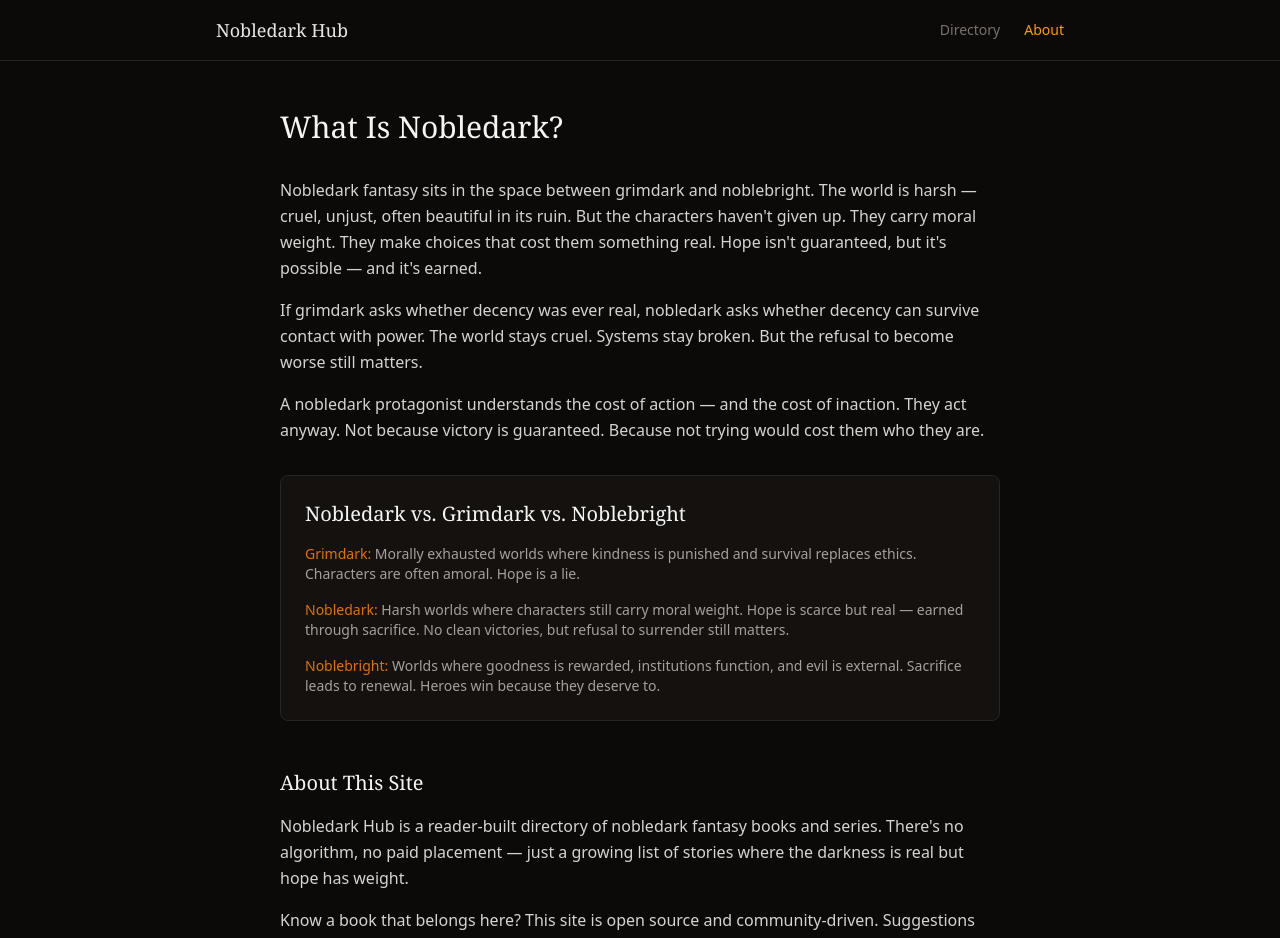
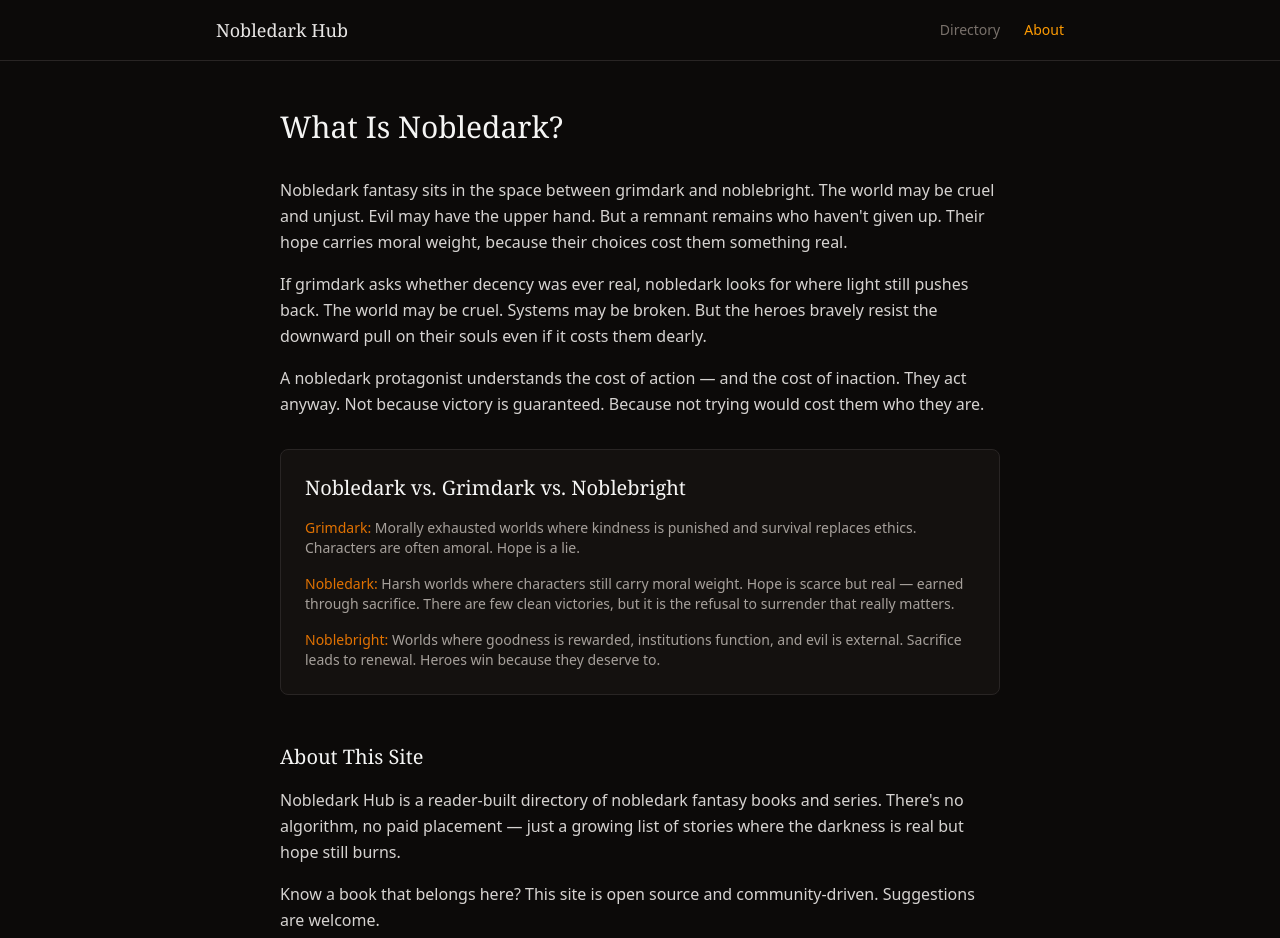
Before and after one commit to naurm/nobledark-hub, a Next.js app: page /about in a window 1280 px wide. Shown: the top 938 px of the page. Built offline with nearby package versions, Linux system fonts and the light colour scheme.

Commit message:
Update About page and genre definition with Red's revised copy

```diff
--- a/src/app/about/page.tsx
+++ b/src/app/about/page.tsx
@@ -34,8 +34,7 @@ export default function AboutPage() {
           <p>{GENRE_DEFINITION}</p>
 
           <p>
-            If grimdark asks whether decency was ever real, nobledark asks whether decency can survive contact with power.
-            The world stays cruel. Systems stay broken. But the refusal to become worse still matters.
+            If grimdark asks whether decency was ever real, nobledark looks for where light still pushes back. The world may be cruel. Systems may be broken. But the heroes bravely resist the downward pull on their souls even if it costs them dearly.
           </p>
 
           <p>
@@ -51,7 +50,7 @@ export default function AboutPage() {
               <span className="text-amber-600 font-medium">Grimdark:</span> Morally exhausted worlds where kindness is punished and survival replaces ethics. Characters are often amoral. Hope is a lie.
             </div>
             <div>
-              <span className="text-amber-600 font-medium">Nobledark:</span> Harsh worlds where characters still carry moral weight. Hope is scarce but real — earned through sacrifice. No clean victories, but refusal to surrender still matters.
+              <span className="text-amber-600 font-medium">Nobledark:</span> Harsh worlds where characters still carry moral weight. Hope is scarce but real — earned through sacrifice. There are few clean victories, but it is the refusal to surrender that really matters.
             </div>
             <div>
               <span className="text-amber-600 font-medium">Noblebright:</span> Worlds where goodness is rewarded, institutions function, and evil is external. Sacrifice leads to renewal. Heroes win because they deserve to.
@@ -63,7 +62,7 @@ export default function AboutPage() {
           <h2 className="font-serif text-xl text-stone-100 pt-4">About This Site</h2>
           <p>
             {SITE_NAME} is a reader-built directory of nobledark fantasy books and series.
-            There&apos;s no algorithm, no paid placement — just a growing list of stories where the darkness is real but hope has weight.
+            There&apos;s no algorithm, no paid placement — just a growing list of stories where the darkness is real but hope still burns.
           </p>
           <p>
             Know a book that belongs here? This site is open source and community-driven.
--- a/src/lib/constants.ts
+++ b/src/lib/constants.ts
@@ -7,4 +7,4 @@ export const SITE_URL = "https://nobledarkhub.com"
 export const CONTACT_EMAIL = "help@nobledarkhub.com"
 export const KO_FI_URL = "https://ko-fi.com/jlallred"
 
-export const GENRE_DEFINITION = `Nobledark fantasy sits in the space between grimdark and noblebright. The world is harsh — cruel, unjust, often beautiful in its ruin. But the characters haven't given up. They carry moral weight. They make choices that cost them something real. Hope isn't guaranteed, but it's possible — and it's earned.`
+export const GENRE_DEFINITION = `Nobledark fantasy sits in the space between grimdark and noblebright. The world may be cruel and unjust. Evil may have the upper hand. But a remnant remains who haven't given up. Their hope carries moral weight, because their choices cost them something real.`
```
